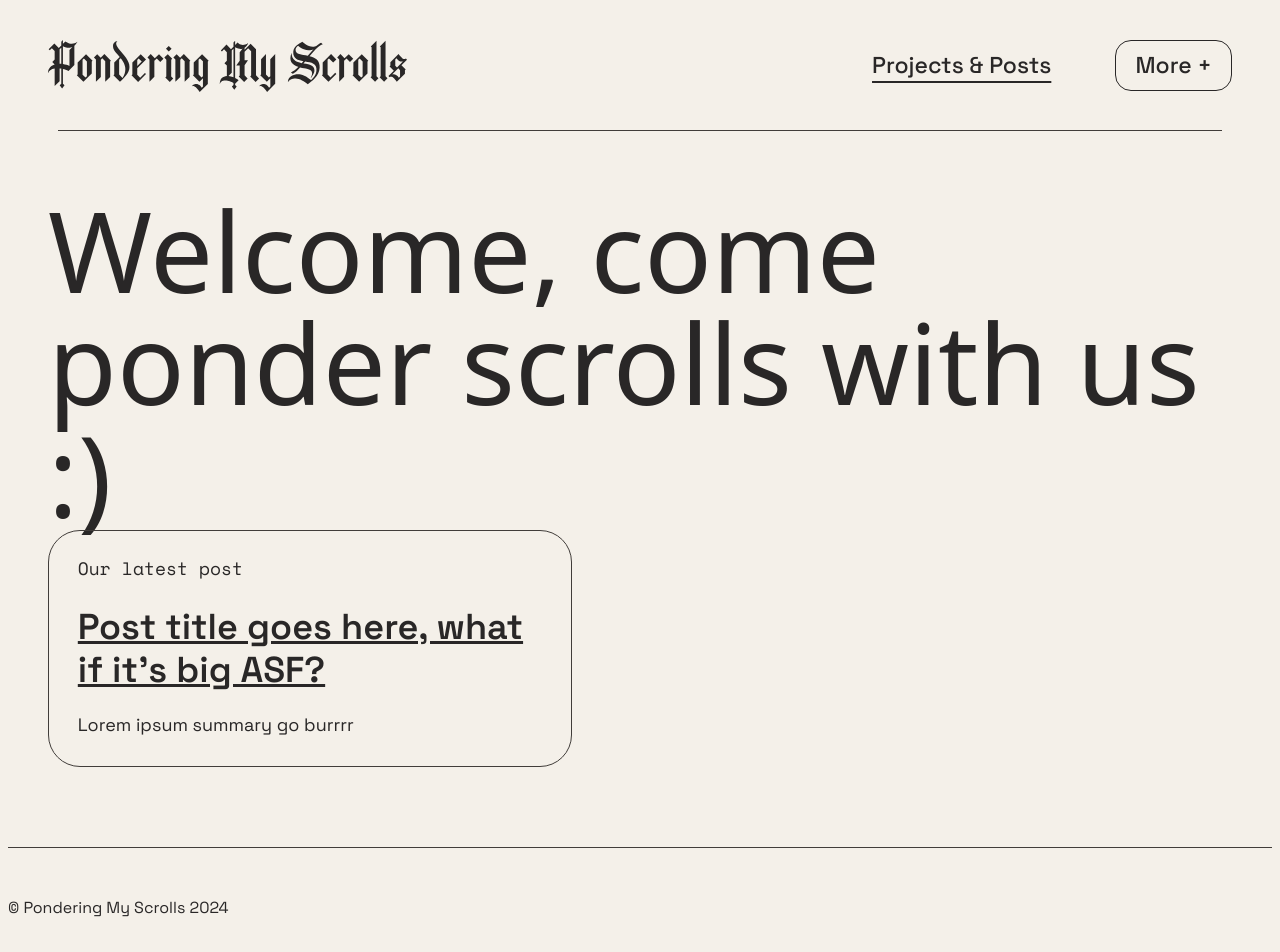
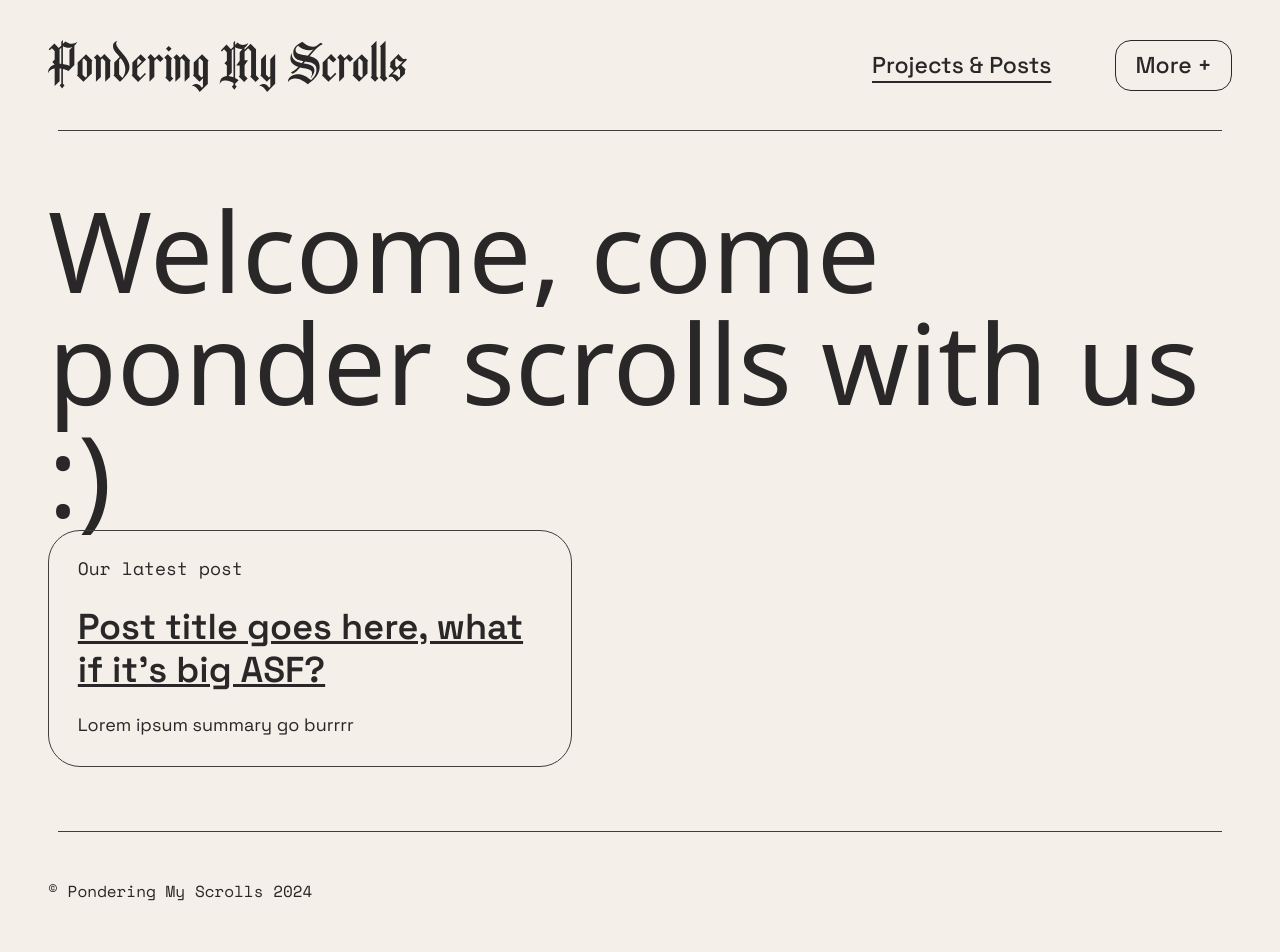
Before and after one commit to Pondering-My-Scrolls/pondering-my-scrolls-website, a Next.js app: page / in a window 1280 px wide. Shown: the top 952 px of the page. Built offline with nearby package versions, Linux system fonts and the light colour scheme; a web font is replaced by a local one.

Commit message:
Match footer to design

```diff
--- a/assets/styles/2-global.scss
+++ b/assets/styles/2-global.scss
@@ -51,11 +51,3 @@ body {
         outline-offset: 5px;
     }
 }
-
-.border--upper-line {
-    border-top: 1px solid $not-black;
-}
-
-.border--bottom-line {
-    border-bottom: 1px solid $not-black;
-}
--- a/components/footer/footer.js
+++ b/components/footer/footer.js
@@ -6,7 +6,7 @@ import './footer.scss';
 
 function Footer() {
     return (
-        <footer className="footer wo border--upper-line" role="contentinfo">
+        <footer className="footer wo" role="contentinfo">
             {/* Copyright & Legal */}
             <div className="footer__container col-1-12 m-col-1-10 s-col-1-5">
                 <p>
--- a/components/footer/footer.scss
+++ b/components/footer/footer.scss
@@ -1,10 +1,26 @@
+@import "../../assets/styles/1-variables";
+
 .footer {
-    margin: 1rem 0;
-    padding: 2rem 0;
+    padding-top: 2rem;
+    padding-bottom: 2rem;
+
+    &:before {
+        content: '';
+        border-bottom: 1px solid $not-black;
+        width: calc(100% - #{$margin}px - #{$margin}px);
+        position: absolute;
+        top: 0;
+        left: #{$margin}px;
+    }
 }
 
 .footer__container {
     // if we ever want to have more than one item in the footer, we're prepared
     display: flex;
     justify-content: space-between;
+
+    p {
+        font-family: $mono;
+        font-size: 1rem;
+    }
 }
```
